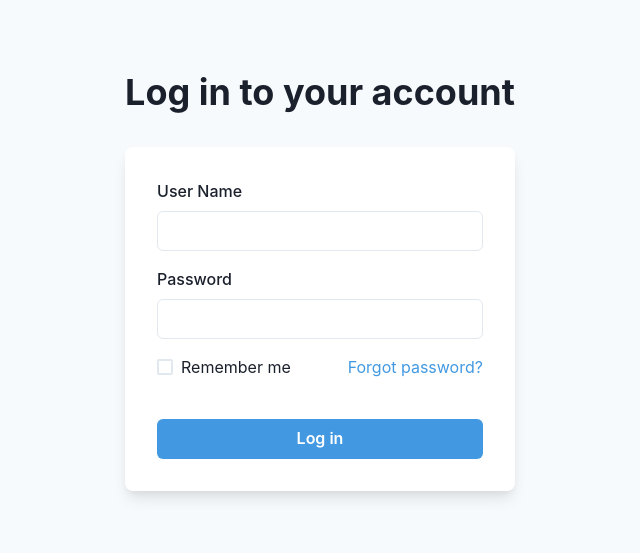
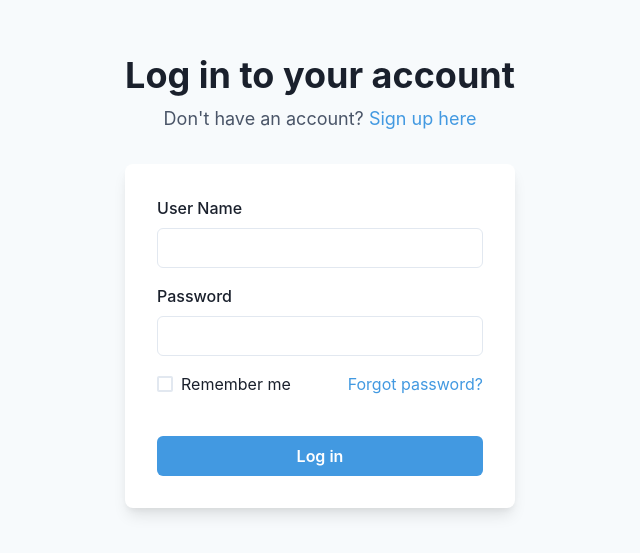
Before and after one commit to kokoaono/mpi-temp, a React (Create React App) app: page /login in a window 1280 px wide. Shown: the part 119-672 px from the top of the page, without its empty margins (320-960 px from the left). Built offline with nearby package versions, Linux system fonts and the light colour scheme.

Commit message:
log in form?

```diff
--- a/src/App.js
+++ b/src/App.js
@@ -3,8 +3,8 @@ import { BrowserRouter as Router, Routes, Route } from 'react-router-dom';
 import { Form } from './components/Accounts/Form';
 
 import Home from './components/home/Home';
-import LoginCard from './components/Accounts/LoginCard';
 import { NotFound } from './components/NotFound';
+import Login from './components/Accounts/Login';
 // import FridgeList from './components/FridgeList';
 // import { FoodApp } from './components/Food/FoodApp';
 // import { EditFood } from './components/Food/EditFood';
@@ -16,7 +16,7 @@ const App = () => {
         <Routes>
           <Route path='/' element={<Home />} />
           <Route path='signup' element={<Form />} />
-          <Route path='login' element={<LoginCard />} />
+          <Route path='login' element={<Login />} />
           <Route path='*' element={<NotFound />} />
           {/* <Route path='fridgelist' element={<FridgeList />} />
           <Route path='foodtemp' element={<FoodApp />} /> */}
--- a/src/components/Accounts/FormSignup.js
+++ b/src/components/Accounts/FormSignup.js
@@ -18,11 +18,9 @@ import {
   Link,
   FormHelperText,
 } from '@chakra-ui/react';
-import { FormSuccess } from './FormSuccess';
-// import { ViewIcon, ViewOffIcon } from '@chakra-ui/icons';
 
 export const FormSignup = ({ submitForm }) => {
-  const { handleChange, values, handleSubmit, errors, isSubmitting } = useForm(Validate, submitForm);
+  const { handleChange, values, handleSubmit, errors } = useForm(Validate, submitForm);
   const [showPassword, setShowPassword] = useState(false);
 
   return (
@@ -36,9 +34,6 @@ export const FormSignup = ({ submitForm }) => {
           <Heading fontSize={'4xl'} textAlign={'center'}>
             Sign up
           </Heading>
-          {/* <Text fontSize={'lg'} color={'gray.600'}>
-            to enjoy all of our cool features ✌️
-          </Text> */}
         </Stack>
         <Box
           rounded={'lg'}
@@ -48,8 +43,8 @@ export const FormSignup = ({ submitForm }) => {
           <Stack spacing={4}>
             <HStack>
               <Box>
-                {Object.keys(errors).length === 0 && isSubmitting ? (<FormSuccess />) : (<>{JSON.stringify(values)}</>)}
-                <FormControl id="firstName" isRequired>
+                {/* {Object.keys(errors).length === 0 && isSubmitting ? (<FormSuccess />) : (<>{JSON.stringify(values)}</>)} */}
+                <FormControl id="name" isRequired>
                   <FormLabel>Name</FormLabel>
                   <Input
                     type="text"
@@ -63,12 +58,6 @@ export const FormSignup = ({ submitForm }) => {
                     </FormHelperText>}
                 </FormControl>
               </Box>
-              {/* <Box>
-                <FormControl id="lastName">
-                  <FormLabel>Last Name</FormLabel>
-                  <Input type="text"/>
-                </FormControl>
-              </Box> */}
             </HStack>
             <FormControl id="email" isRequired>
               <FormLabel>Email address</FormLabel>
@@ -96,7 +85,6 @@ export const FormSignup = ({ submitForm }) => {
                     onClick={() =>
                       setShowPassword((showPassword) => !showPassword)
                     }>
-                    {/* {showPassword ? <ViewIcon /> : <ViewOffIcon />} */}
                   </Button>
                 </InputRightElement>
               </InputGroup>
@@ -122,7 +110,7 @@ export const FormSignup = ({ submitForm }) => {
             </Stack>
           </Stack>
         </Box>
-      </Stack>
-    </Flex>
+      </Stack >
+    </Flex >
   );
 }
--- /dev/null
+++ b/src/components/Accounts/Login.js
@@ -0,0 +1,99 @@
+import { validateLogin } from './Validate';
+import { useNavigate } from 'react-router-dom';
+import { useState } from 'react';
+import {
+  Flex,
+  Box,
+  FormControl,
+  FormLabel,
+  Input,
+  Checkbox,
+  Stack,
+  Link,
+  Button,
+  Heading,
+  useColorModeValue,
+  Text,
+  FormHelperText
+} from '@chakra-ui/react';
+import { useLoginForm } from './useForm';
+
+export default function Login() {
+  const { handleChange, values, handleSubmit, errors } = useLoginForm(validateLogin);
+  const [checkedItem, setCheckedItem] = useState(false);
+  console.log(checkedItem);
+
+  return (
+    <Flex
+      minH={'100vh'}
+      align={'center'}
+      justify={'center'}
+      bg={useColorModeValue('gray.50', 'gray.800')}>
+      <Stack spacing={8} mx={'auto'} maxW={'lg'} py={12} px={6}>
+        <Stack align={'center'}>
+          <Heading fontSize={'4xl'}>Log in to your account</Heading>
+          <Text fontSize={'lg'} color={'gray.600'}>
+            Don't have an account? <Link href='/signup' color={'blue.400'}>Sign up here</Link>
+          </Text>
+        </Stack>
+        <Box
+          rounded={'lg'}
+          bg={useColorModeValue('white', 'gray.700')}
+          boxShadow={'lg'}
+          p={8}>
+          <Stack spacing={4}>
+            <FormControl id='name'>
+              <FormLabel>User Name</FormLabel>
+              <Input
+                type='name'
+                name='name'
+                value={values.name}
+                onChange={handleChange}
+              />
+              {errors.name &&
+                <FormHelperText color='red'>
+                  {errors.name}
+                </FormHelperText>}
+            </FormControl>
+            <FormControl id="password">
+              <FormLabel>Password</FormLabel>
+              <Input
+                type="password"
+                name='password'
+                value={values.password}
+                onChange={handleChange}
+              />
+              {errors.password &&
+                <FormHelperText color='red'>
+                  {errors.password}
+                </FormHelperText>}
+            </FormControl>
+            <Stack spacing={10}>
+              <Stack
+                direction={{ base: 'column', sm: 'row' }}
+                align={'start'}
+                justify={'space-between'}>
+                <Checkbox
+                  isChecked={checkedItem}
+                  onChange={e => setCheckedItem(e.target.checked)}
+                >
+                  Remember me
+                </Checkbox>
+                <Link color={'blue.400'}>Forgot password?</Link>
+              </Stack>
+              <Button
+                bg={'blue.400'}
+                color={'white'}
+                _hover={{
+                  bg: 'blue.500',
+                }}
+                onClick={handleSubmit}>
+                Log in
+              </Button>
+            </Stack>
+          </Stack>
+        </Box>
+      </Stack>
+    </Flex>
+  )
+}
--- a/src/components/Accounts/LoginCard.js
+++ /dev/null
@@ -1,65 +0,0 @@
-import {
-  Flex,
-  Box,
-  FormControl,
-  FormLabel,
-  Input,
-  Checkbox,
-  Stack,
-  Link,
-  Button,
-  Heading,
-  useColorModeValue,
-} from '@chakra-ui/react';
-
-export default function LoginCard() {
-  return (
-    <Flex
-      minH={'100vh'}
-      align={'center'}
-      justify={'center'}
-      bg={useColorModeValue('gray.50', 'gray.800')}>
-      <Stack spacing={8} mx={'auto'} maxW={'lg'} py={12} px={6}>
-        <Stack align={'center'}>
-          <Heading fontSize={'4xl'}>Log in to your account</Heading>
-          {/* <Text fontSize={'lg'} color={'gray.600'}>
-            to enjoy all of our cool <Link color={'blue.400'}>features</Link> ✌️
-          </Text> */}
-        </Stack>
-        <Box
-          rounded={'lg'}
-          bg={useColorModeValue('white', 'gray.700')}
-          boxShadow={'lg'}
-          p={8}>
-          <Stack spacing={4}>
-            <FormControl id="name">
-              <FormLabel>User Name</FormLabel>
-              <Input type="name" />
-            </FormControl>
-            <FormControl id="password">
-              <FormLabel>Password</FormLabel>
-              <Input type="password" />
-            </FormControl>
-            <Stack spacing={10}>
-              <Stack
-                direction={{ base: 'column', sm: 'row' }}
-                align={'start'}
-                justify={'space-between'}>
-                <Checkbox>Remember me</Checkbox>
-                <Link color={'blue.400'}>Forgot password?</Link>
-              </Stack>
-              <Button
-                bg={'blue.400'}
-                color={'white'}
-                _hover={{
-                  bg: 'blue.500',
-                }}>
-                Log in
-              </Button>
-            </Stack>
-          </Stack>
-        </Box>
-      </Stack>
-    </Flex>
-  );
-}
--- a/src/components/Accounts/Validate.js
+++ b/src/components/Accounts/Validate.js
@@ -16,9 +16,25 @@ export const Validate = (values) => {
   //Password
   if (!values.password) {
     errors.password = 'Password is required'
-  } else if (values.password.length < 3) {
-    errors.password = 'Password needs to be 3 characteres or more'
+  } else if (values.password.length < 4) {
+    errors.password = 'Password needs to be 4 characteres or more'
   };
 
   return errors;
 };
+
+export const validateLogin = (values) => {
+  let errors = {};
+
+  //Name
+  if (!values.name.trim()) {
+    errors.name = 'Name required'
+  };
+
+  //Password
+  if (!values.password) {
+    errors.password = 'Password is required'
+  };
+
+  return errors;
+}
--- a/src/components/Accounts/useForm.js
+++ b/src/components/Accounts/useForm.js
@@ -1,4 +1,5 @@
 import { useState, useEffect } from 'react';
+import { validateLogin } from './Validate';
 
 export const useForm = (Validate) => {
   const [values, setValues] = useState({
@@ -29,5 +30,38 @@ export const useForm = (Validate) => {
     setIsSubmitting(true)
   };
 
-  return { handleChange, values, handleSubmit, errors, isSubmitting }
+  return { handleChange, values, handleSubmit, errors }
 };
+
+export const useLoginForm = validateLogin => {
+  const [values, setValues] = useState({
+    name: '',
+    password: ''
+  });
+
+
+  const [errors, setErrors] = useState({});
+  const [isSubmitting, setIsSubmitting] = useState(false)
+
+  const handleChange = e => {
+    const { name, value } = e.target
+    setValues({
+      ...values,
+      [name]: value
+    });
+  };
+
+  useEffect(() => {
+    if (Object.keys(errors).length === 0 && isSubmitting) {
+      console.log(values);
+    }
+  }, [errors, isSubmitting, values])
+
+  const handleSubmit = e => {
+    e.preventDefault();
+    setErrors(validateLogin(values))
+    setIsSubmitting(true)
+  };
+
+  return { handleChange, values, handleSubmit, errors }
+}
--- a/src/components/CoolRoom/AddFridge.js
+++ b/src/components/CoolRoom/AddFridge.js
@@ -1,4 +1,4 @@
-import React, { useState } from 'react';
+import React, { useState, useEffect } from 'react';
 import { ValidateInfo } from './ValidateInfo';
 import {
   FormControl,
@@ -13,7 +13,7 @@ export const AddFridge = ({ onAdd }) => {
   const [fridgeName, setFridgeName] = useState('');
   const [fridgeTemp, setFridgeTemp] = useState('');
   const [errors, setErrors] = useState({});
-  // const [isSubmit, setIsSubmit] = useState(false);
+  const [isSubmit, setIsSubmit] = useState(false);
 
   const handleChange = e => {
     const temp = e.target.value
@@ -25,18 +25,18 @@ export const AddFridge = ({ onAdd }) => {
   const onSubmit = (e) => {
     e.preventDefault();
     setErrors(ValidateInfo(fridgeName, fridgeTemp))
-    // setIsSubmit(true)
+    setIsSubmit(true)
     onAdd({ fridgeName, fridgeTemp });
 
     setFridgeName('');
     setFridgeTemp('');
   };
 
-  // useEffect(() => {
-  //   if (Object.keys(errors).length === 0 && isSubmit) {
-  //     console.log(fridgeName, fridgeTemp);
-  //   }
-  // }, [errors, fridgeName, fridgeTemp, isSubmit])
+  useEffect(() => {
+    if (Object.keys(errors).length === 0 && isSubmit) {
+      console.log(fridgeName, fridgeTemp);
+    }
+  }, [errors, fridgeName, fridgeTemp, isSubmit])
 
   return (
     <Flex m={5}>
--- a/src/components/CoolRoom/ValidateInfo.js
+++ b/src/components/CoolRoom/ValidateInfo.js
@@ -8,5 +8,6 @@ export const ValidateInfo = (fridgeName, fridgeTemp) => {
   if (!fridgeTemp) {
     errors.fridgeTemp = 'Temperature is required'
   }
+
   return errors;
 };
```
Also changed, not shown: src/components/Accounts/FormSuccess.js (+3 -4 lines), src/components/Accounts/Form.js (line endings or trailing spaces).
